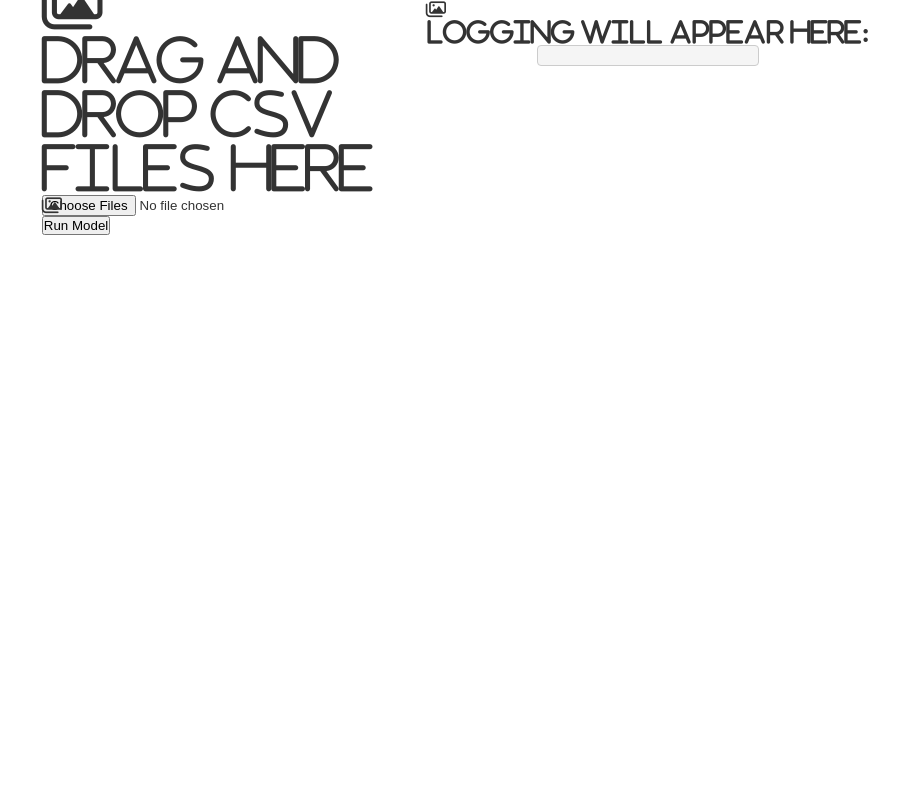
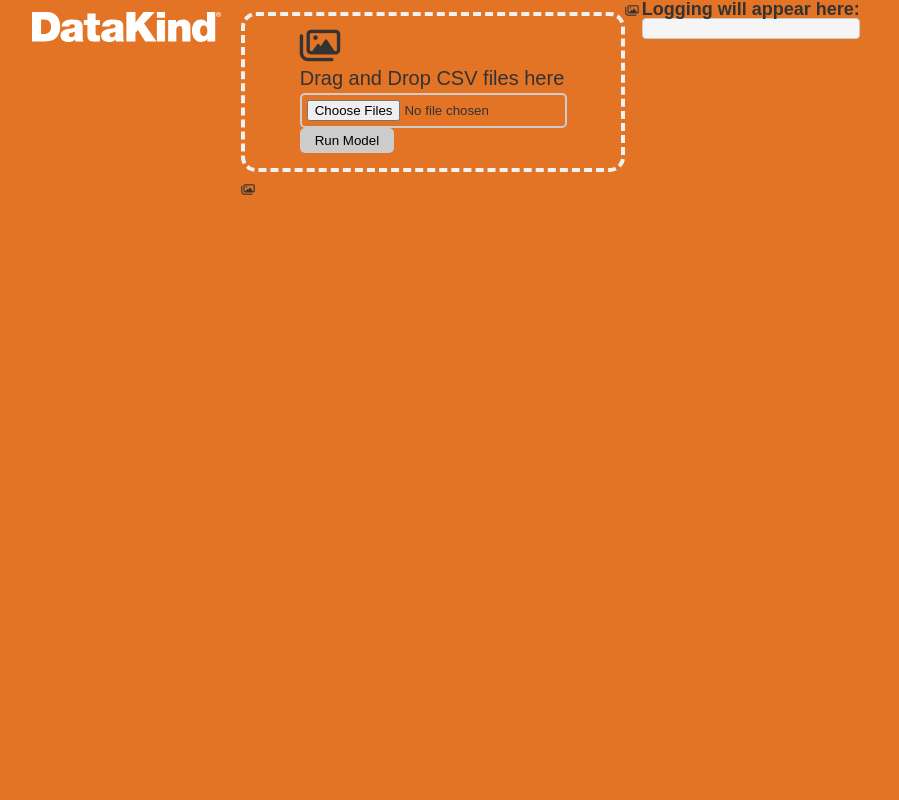
Before and after one commit to CincyBC/flask_test, a Flask app: page / in a window 1280 px wide. Shown: the whole page, without its empty margins (204-1103 px from the left). Run offline with Flask 2, Linux system fonts and the light colour scheme; data that the repository does not hold is empty; some libraries are stand-ins or nearby versions.

Commit message:
Improved CSS

```diff
--- a/static/css/app.css
+++ b/static/css/app.css
@@ -1,5 +1,6 @@
 .logging_window {
   display: block;
+  flex-direction: column;
   padding: 9.5px;
   font-size: 13px;
   line-height: 1.42857143;
@@ -9,7 +10,7 @@
   background-color: #f5f5f5;
   border: 1px solid #ccc;
   border-radius: 4px;
-  width: 50%;
+  width: 100%;
   margin: auto;
 }
 
@@ -20,23 +21,39 @@
 }
 
 html {
-  font-size: 18px;
-  font-family: Arial, Helvetica, sans-serif;
+  font-size: 12px;
+  font-family: Arial;
   color: #333;
-  line-height: 1.5rem;
+  line-height: 1rem;
 }
 
 body {
-  background-color: rgb(227 116 37 / var(--tw-border-opacity));
+  background-color: rgb(227 116 37);
   min-height: 100vh;
   display: flex;
+  font-size: 12px;
+  font-family: Arial;
   justify-content: center;
   align-items: flex-start;
+}
+p {
+  font-size: 13px;
+  font-family: Arial;
+  line-height: 1.42857143;
+}
+
+.largetext {
+  font-size: 20px;
+  font-family: Arial;
+  line-height: 1.42857143;
 }
 
 main {
   display: flex;
+  font-size: 12px;
+  font-family: Arial;
   flex-direction: column;
+  display:inline-block;
 }
 
 header {
@@ -49,10 +66,12 @@ header {
   flex-direction: column;
   justify-content: center;
   align-items: center;
+  font-size: 12px;
+  font-family: Arial;
   width: 384px;
   max-width: 100%;
   height: 160px;
-  border: 4px dashed bg-indigo-500;
+  border: 4px dashed rgb(241 241 241);
   border-radius: 15px;
 }
 
@@ -63,5 +82,31 @@ header {
 }
 
 .green-border {
-  border-color: rgb(241 241 241 / var(--tw-border-opacity));
+  border-color: rgb(151, 103, 227);
 }
+.block {
+  display: block;
+}
+.h-10 {
+  height: 2.5rem;
+}
+
+input[type=file] {
+  padding:5px;
+  border:2px solid #ccc;
+  -webkit-border-radius: 5px;
+  border-radius: 5px;
+}
+
+input[type=file]:focus {
+  border-color:#333;
+}
+
+input[type=button] {
+  padding:5px 15px;
+  background:#ccc;
+  border:0 none;
+  cursor:pointer;
+  -webkit-border-radius: 5px;
+  border-radius: 5px;
+}
```
